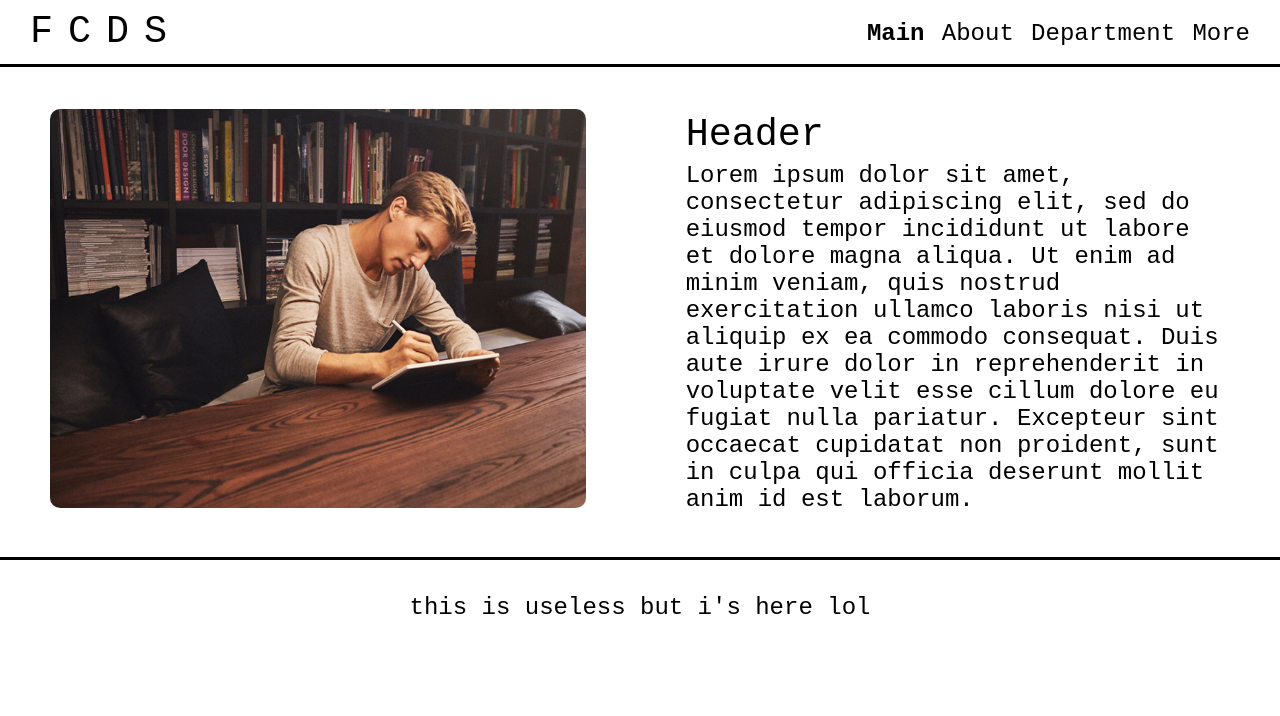
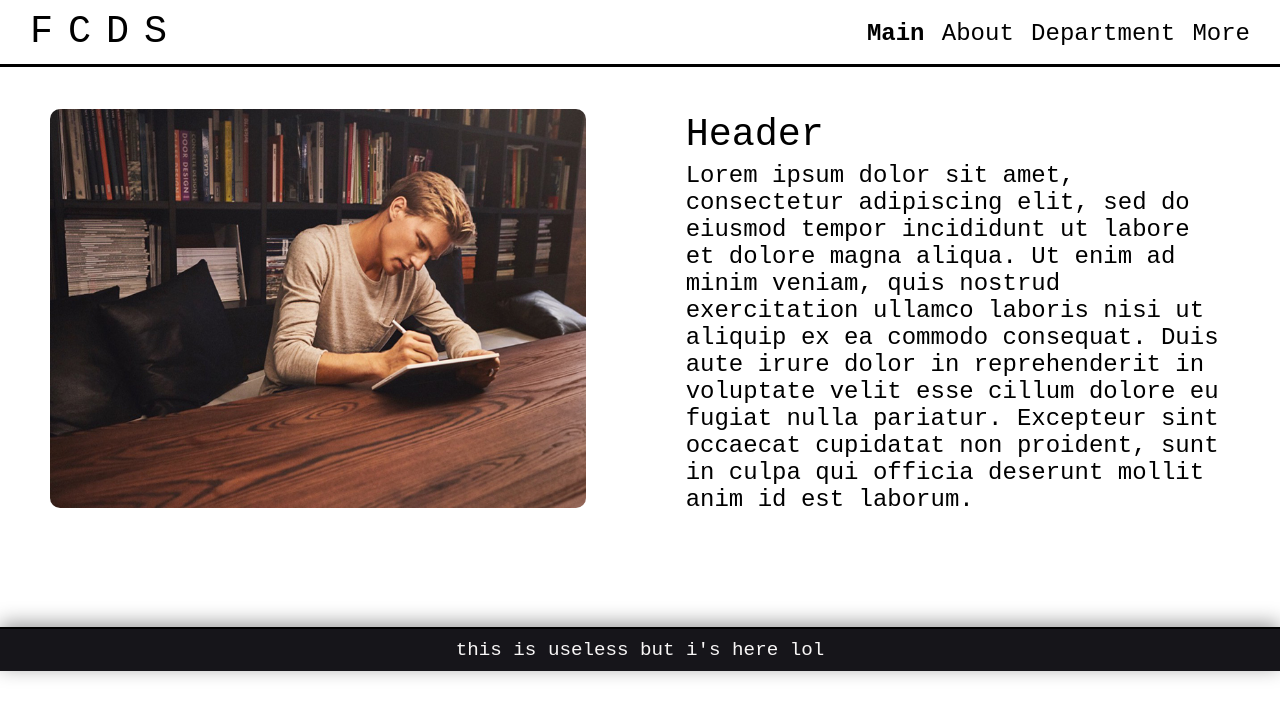
Before and after one commit to aroo530/testLandingPage, a plain HTML site: page index.html in a window 1280 px wide. Drawn offline with Linux system fonts and the light colour scheme.

Commit message:
Update main.css

```diff
--- a/main.css
+++ b/main.css
@@ -18,9 +18,11 @@ header {
     'left left left right right'
     'footer footer footer footer footer';
     align-items: center;
+    justify-items: stretch;
 }
 .left,.right{
     padding: 20px 50px;
+    margin-bottom: 70px;
 }
 
 .left{
@@ -38,10 +40,18 @@ header {
 footer{
     grid-area: footer;
     text-align: center;
-    border-top: black solid 3px;
-    padding: 10px 30px;
+    border-top: black solid 2px;
+    background-color: rgb(22, 21, 26);
+    box-shadow: 0px -4px 20px 0px rgb(0 0 0 / 40%);
+    margin: 0px;
+    padding: 0px;
 }
-
+footer p{
+    color: rgb(248, 246, 246);
+    margin: 10px;
+    padding: 0px;
+    font-size: .8em;
+}
 .flex-header{
     grid-area: header;
     display: flex;
@@ -95,6 +105,7 @@ footer{
       }
       .left,.right{
         padding: 10px 30px;
+        margin-bottom: 0px;
     }
 
 }
```
